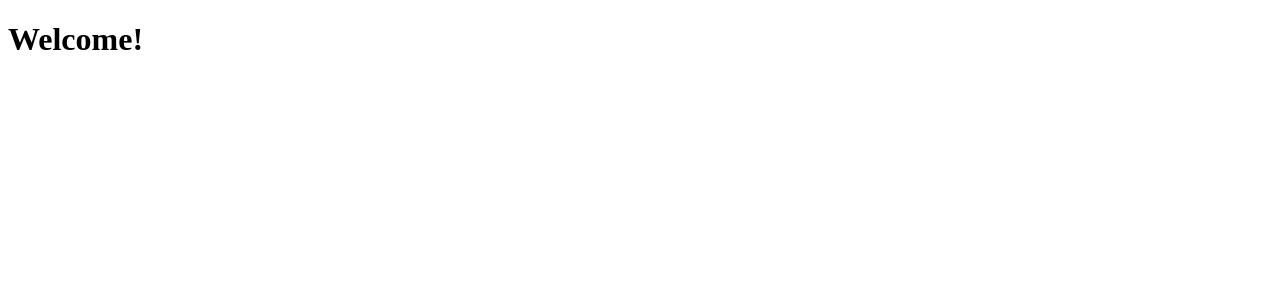
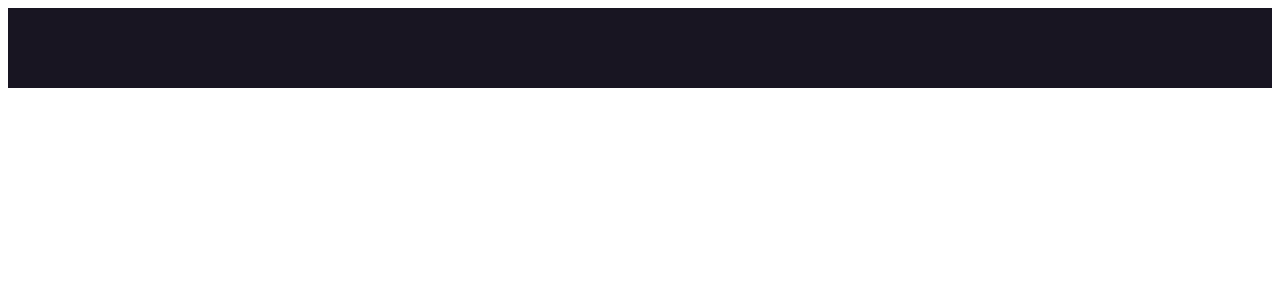
Before and after one commit to jeo19/react-website-v2, a React (Create React App) app: page / in a window 1280 px wide. Shown: the top 300 px of the page. Built offline with nearby package versions, Linux system fonts and the light colour scheme.

Commit message:
chore:Create Navbar container component and diretory structure

```diff
--- a/package.json
+++ b/package.json
@@ -9,6 +9,7 @@
     "react": "^18.2.0",
     "react-dom": "^18.2.0",
     "react-scripts": "5.0.1",
+    "styled-components": "^5.3.5",
     "web-vitals": "^2.1.4"
   },
   "scripts": {
@@ -34,5 +35,8 @@
       "last 1 firefox version",
       "last 1 safari version"
     ]
+  },
+  "devDependencies": {
+    "eslint-config-react-app": "^7.0.1"
   }
 }
--- a/src/App.js
+++ b/src/App.js
@@ -1,9 +1,10 @@
 import React from "react";
+import { Navbar } from "./components";
 
 function App() {
   return (
     <>
-      <h1>Welcome!</h1>
+      <Navbar></Navbar>
     </>
   );
 }
--- /dev/null
+++ b/src/components/Navbar/Navbar.elements.js
@@ -0,0 +1,14 @@
+import styled from "styled-components";
+
+export const Nav = styled.nav`
+  background: #181522;
+  height: 80px;
+  display: flex;
+  justify-content: center;
+  align-items: center;
+  font-size: 1.2rem;
+  position: sticky;
+  top: 0;
+  z-index: 999;
+`;
+export const NavbarContainer = styled.div``;
--- /dev/null
+++ b/src/components/Navbar/Navbar.js
@@ -0,0 +1,14 @@
+import React from "react";
+import { Nav, NavbarContainer } from "./Navbar.elements";
+
+const Navbar = () => {
+  return (
+    <>
+      <Nav>
+        <NavbarContainer />
+      </Nav>
+    </>
+  );
+};
+
+export default Navbar;
--- /dev/null
+++ b/src/components/index.js
@@ -0,0 +1 @@
+export { default as Navbar } from "./Navbar/Navbar";
```
Also changed, not shown: 1 other file (tests, documents, lock files or other folders).
